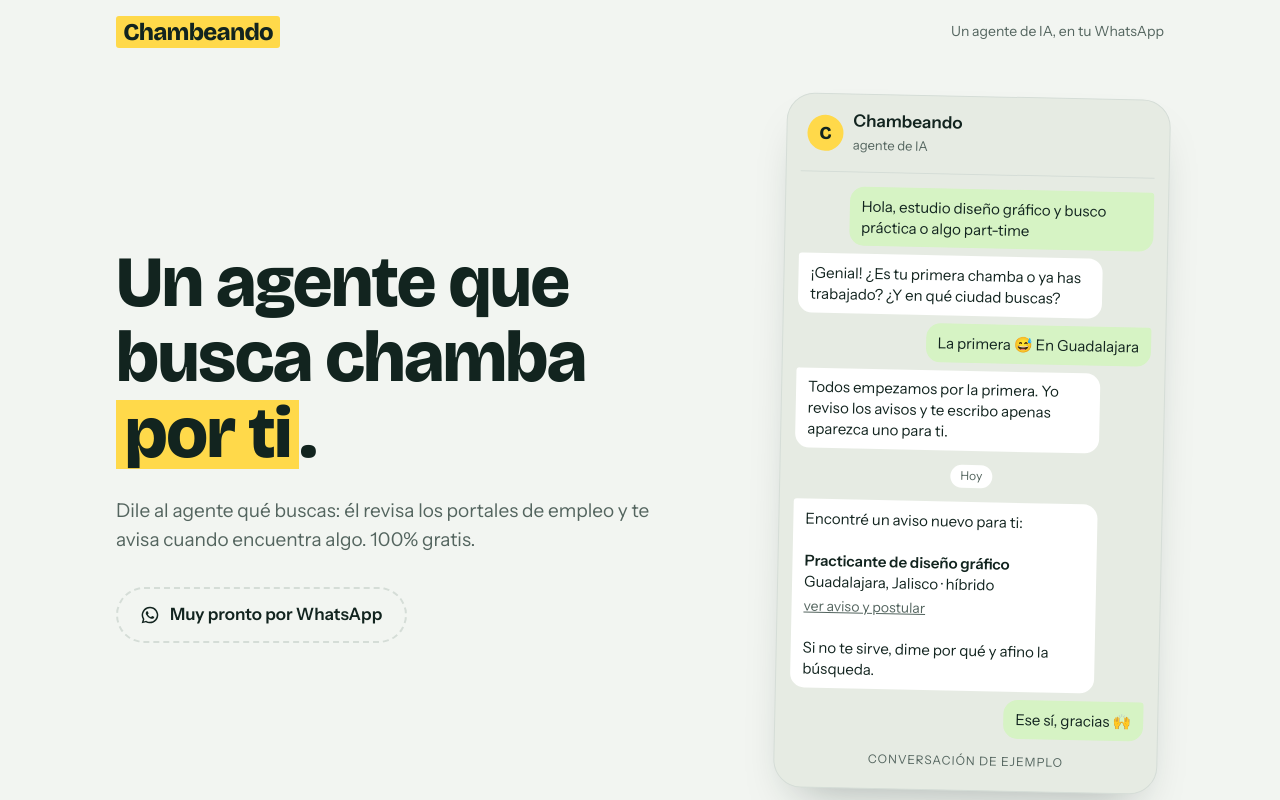
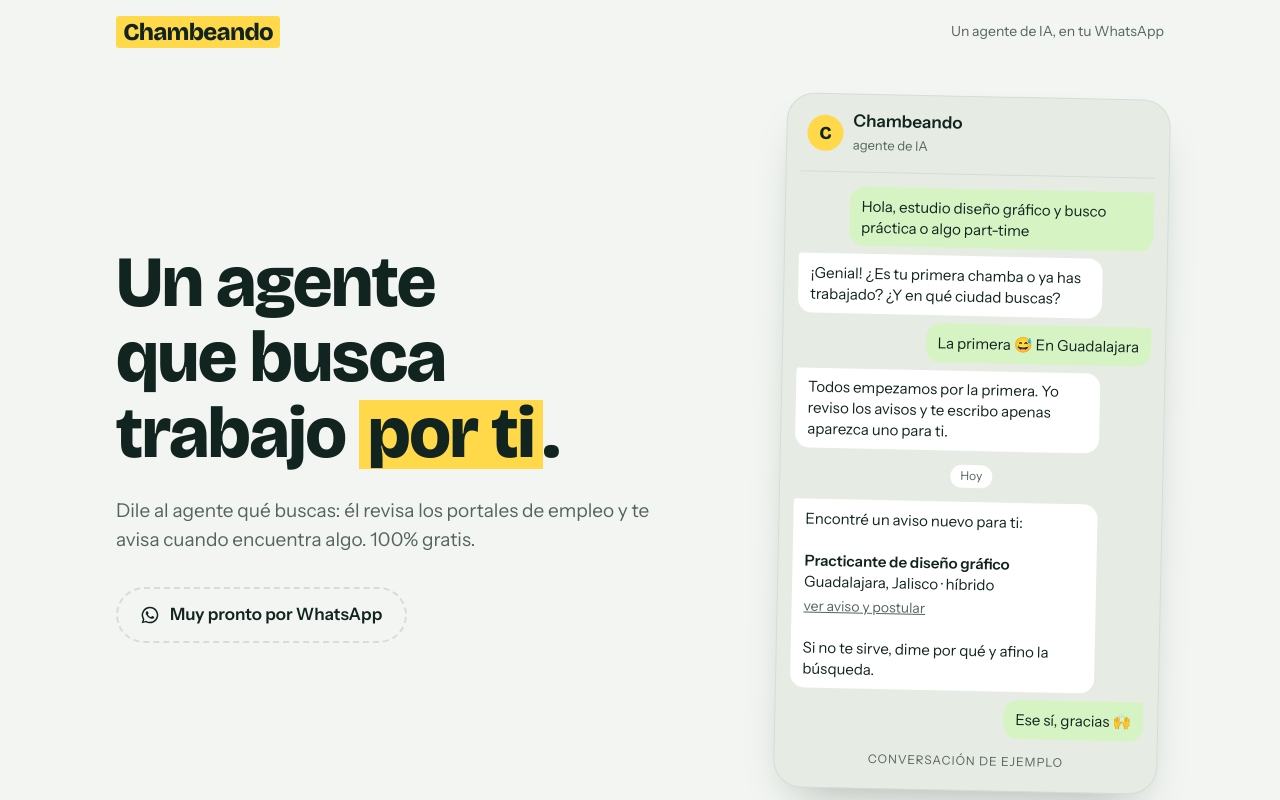
Before and after one commit to urcalab/chambeando, a website: page site/index.html in a window 1280 px wide. Shown: the top 800 px of the page. Drawn offline with nearby package versions, Linux system fonts and the light colour scheme.

Commit message:
Hero: trabajo en vez de chamba
Co-Authored-By: Claude Opus 5.5 <noreply@anthropic.com>
Claude-Session: https://claude.ai/code/session_01NugZ1vZ9UKeSrQM6Qm3X6o

```diff
--- a/site/index.html
+++ b/site/index.html
@@ -217,7 +217,7 @@ footer { border-top: 1px solid var(--line); padding-block: 1.75rem 2.5rem; color
 <main>
   <div class="wrap hero">
     <div>
-      <h1>Un agente que busca chamba <mark>por ti</mark>.</h1>
+      <h1>Un agente que busca trabajo <mark>por ti</mark>.</h1>
       <p class="lede">Dile al agente qué buscas: él revisa los portales de empleo y te avisa cuando encuentra algo. 100% gratis.</p>
       <div class="cta-row">
         <a class="cta" data-wa data-umami-event="whatsapp" data-umami-event-lugar="hero" href="#">
```
